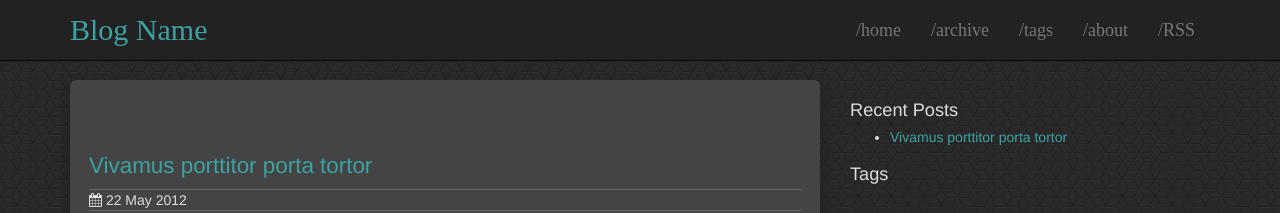
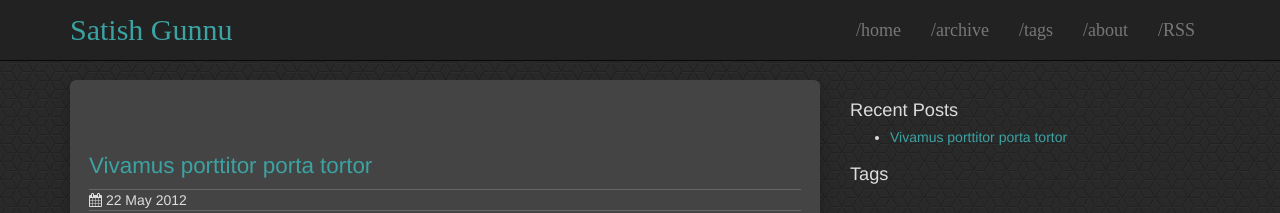
Before and after one commit to Siva/siva.github.io, a Jekyll site: the page built from index.html, in a window 1280 px wide. Shown: the top 213 px of the page. Built offline with Jekyll 4.4.1, drawn with Linux system fonts in a browser that asks for light colours; Markdown is read by kramdown in place of the engine named in the settings; the list of posts is cut into pages by our own code.

Commit message:
Minor changes.

```diff
--- a/_config.yml
+++ b/_config.yml
@@ -1,17 +1,17 @@
 # Jekyll configuration
 
-name: Blog Name
-description: Software Developer
+name: Satish Gunnu
+description: Software Dev Manager
 
 # Url is currently only used only for the RSS feed in feed.xml
-url: http://streetturtle.github.io
+url: http://siva.github.io
 #url: http://localhost:4000
 
 # For a project page here should be a project name. Otherwise (for user's/organizaion's page leave it empty)
 baseurl: ''
 
 social:
-  github: streetturtle
+  github: siva
   stackoverflow: ''
   linkedin: ''
   instagram: ''
```
